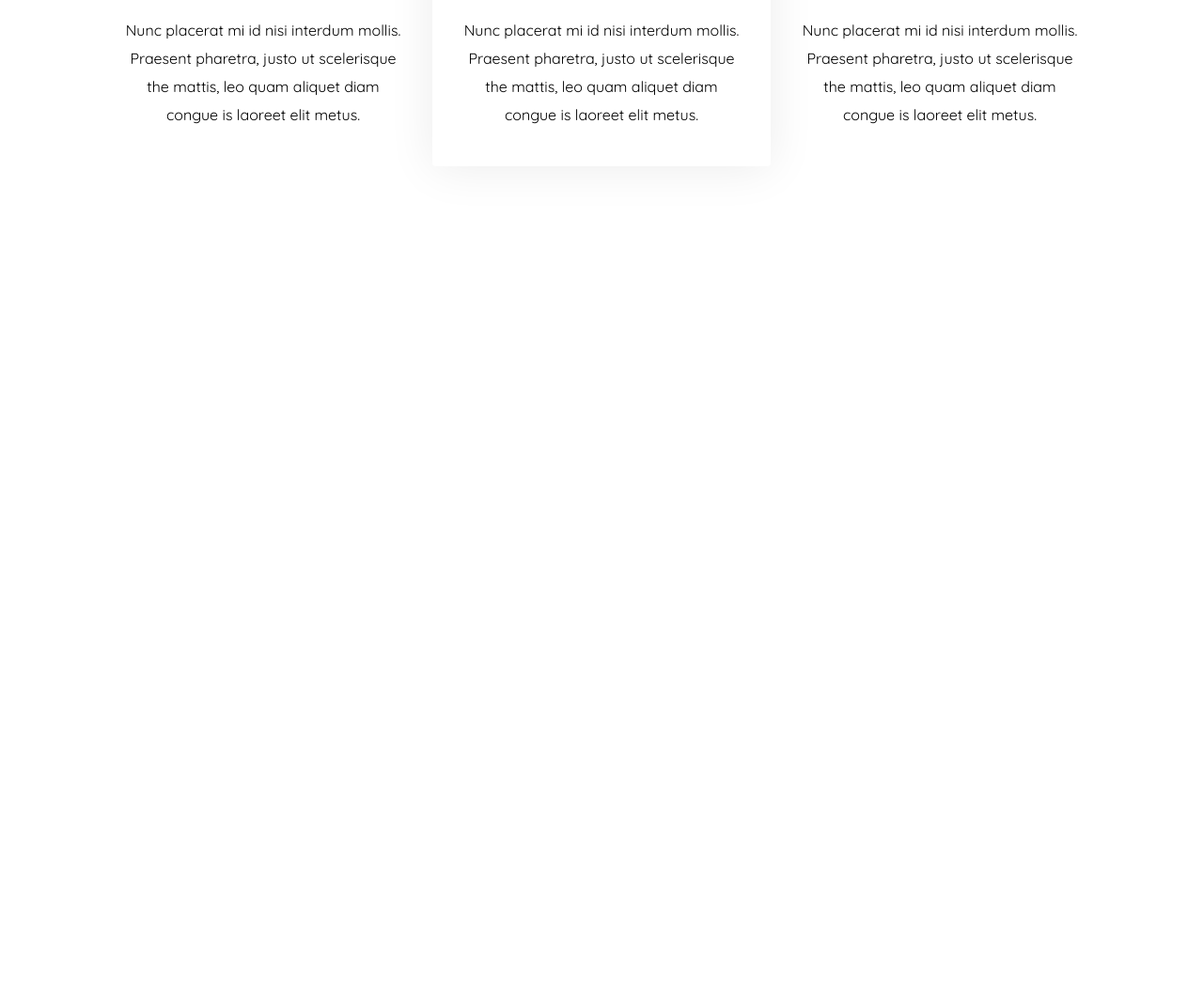
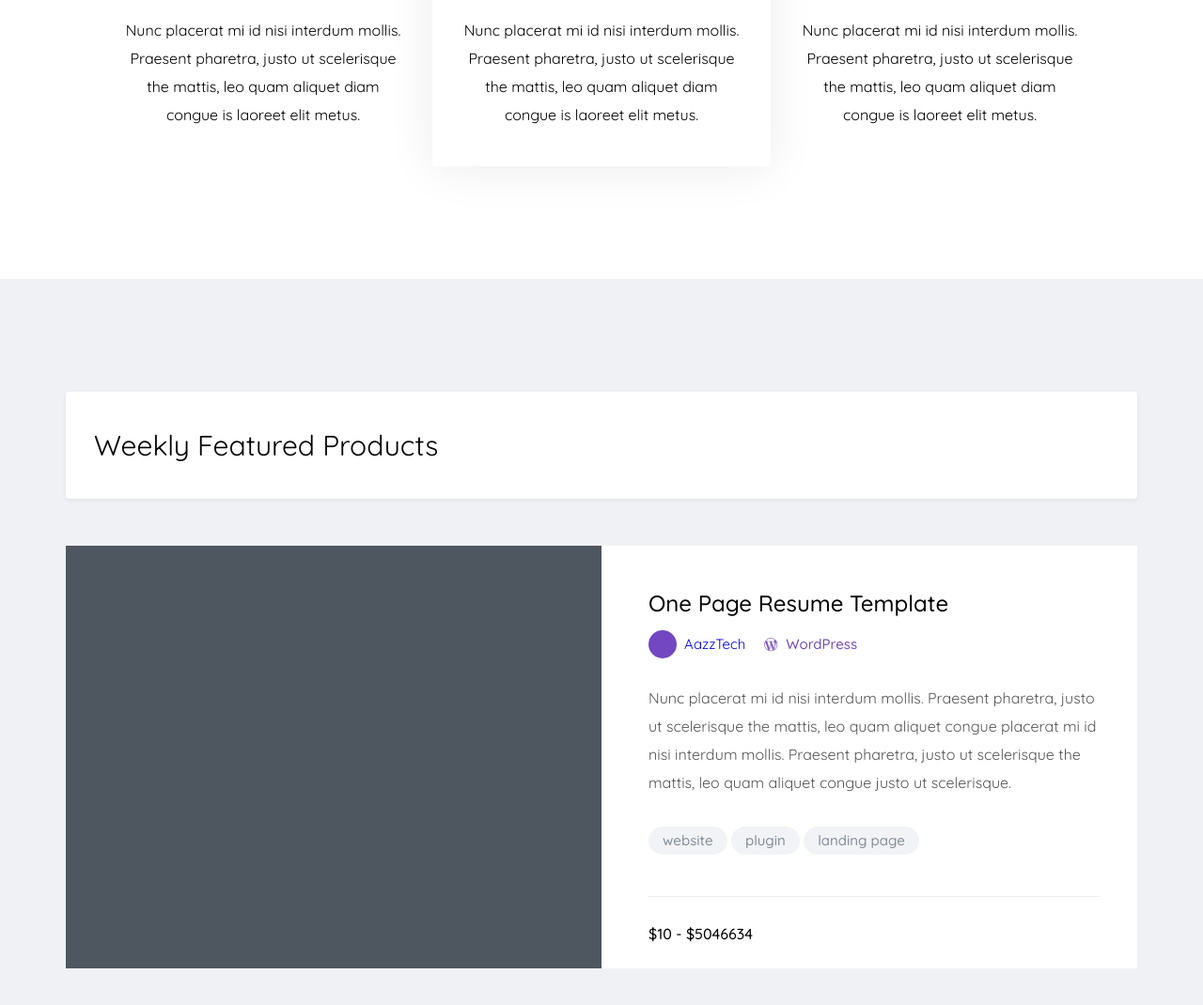
Before and after one commit to alexvas84/MartPlace, a website: page app/index.html in a window 1280 px wide. Shown: the part 1320-2390 px from the top of the page at 94% size. Before the commit the page ends 1617 px from the top, so only its background shows below. Drawn offline with nearby package versions, Linux system fonts and the light colour scheme; files that its build step writes are made by us from their sources.

Commit message:
begin weekly recent section

```diff
--- a/app/index.html
+++ b/app/index.html
@@ -66,7 +66,7 @@
 	</header>
 
 	<section class="search">
-		<div class="container-fluid">
+		<div class="container">
 			<div class="search__title">
 				<span>Create Your Own</span>Digital Product Marketplace
 			</div>
@@ -92,9 +92,10 @@
 			</div>
 		</div>
 	</section>
+
 	<selection class="advantages">
 		<div class="advantages__inner">
-			<div class="container-fluid">
+			<div class="container">
 				<div class="advantages__box">
 					<div class="advantages__item">
 						<div class="advantages__item-img" style="background-image: url(images/advantages/image1.jpg);"></div>
@@ -131,6 +132,55 @@
 		</div>
 	</selection>
 
+	<section class="featured">
+		<div class="featured__inner">
+			<div class="container">
+				<div class="featured__box">
+					<div class="featured__box-title">Weekly Featured Products</div>
+				</div>
+				<div class="featured__products">
+					<div class="featured__product-cart">
+						<a href="#" class="product-cart__img" style="background-image: url();">
+						</a>
+						<div class="product-cart__info">
+							<a href="#" class="info__title">One Page Resume Template</a>
+							<div class="info__product">
+
+								<a href="#" class="info__product-dev">
+									<span class="info__product-logo" style="background-image: url();"></span>
+									<span class="info__product-name">AazzTech</span>
+								</a>
+
+								<a href="#" class="info__product-type">
+									<span class="product-type__logo" style="background-image:url(images/cart/wp.png);">
+									</span>
+									<span class="product-type__name">WordPress</span>
+								</a>
+
+							</div>
+							<div class="info__text">
+								Nunc placerat mi id nisi interdum mollis. Praesent pharetra, justo ut scelerisque the mattis,
+								leo
+								quam aliquet congue placerat mi id nisi interdum mollis. Praesent pharetra, justo ut scelerisque
+								the mattis, leo quam aliquet congue justo ut scelerisque.
+							</div>
+							<div class="info__tags">
+								<a href="" class="info__tags-title">website</a>
+								<a href="" class="info__tags-title">plugin</a>
+								<a href="" class="info__tags-title">landing page</a>
+							</div>
+							<div class="info__price">
+								<div class="info__price-price">$10 - $50</div>
+								<div class="info__price-likes">46</div>
+								<div class="info__price-sell">634</div>
+								<div class="info__price-stars"></div>
+							</div>
+						</div>
+					</div>
+				</div>
+			</div>
+		</div>
+	</section>
 
 	<script src="https://ajax.googleapis.com/ajax/libs/jquery/3.5.1/jquery.min.js"></script>
 	<script src="js/libs.min.js"></script>
--- a/app/scss/style.scss
+++ b/app/scss/style.scss
@@ -336,7 +336,6 @@
 		display: flex;
 		justify-content: center;
 		align-items: center;
-
 	}
 
 	&__item {
@@ -372,3 +371,156 @@
 		font-weight: 400;
 	}
 }
+
+
+
+// Featured products
+
+.featured {
+	&__inner {
+		background-color: #eff1f5;
+		padding-top: 120px;
+		padding-bottom: 120px;
+	}
+
+	&__box {
+		margin-bottom: 50px;
+	}
+
+	&__box-title {
+		background-color: #fff;
+		border-radius: 4px;
+		box-shadow: 0px 2px 4px 0px rgba(108, 111, 115, 0.1);
+		font-size: 30px;
+		font-weight: 400;
+		padding-left: 30px;
+		padding-top: 40px;
+		padding-bottom: 40px;
+		padding-right: 140px;
+
+	}
+
+	&__products {}
+
+	&__product-cart {
+		display: flex;
+	}
+}
+
+.product-cart {
+
+	&__img {
+		flex: 0 1 50%;
+		min-height: 450px;
+		background-repeat: no-repeat;
+		background-position: center;
+		background-size: cover;
+		background-color: #4e5760;
+
+	}
+
+	&__info {
+		flex: 0 1 50%;
+		padding: 48px 40px 24px 50px;
+		background-color: #fff;
+	}
+}
+
+.info {
+	&__title {
+		font-size: 24px;
+		font-weight: 500;
+		margin-bottom: 14px;
+		color: #000;
+	}
+
+	&__product {
+		margin-bottom: 27px;
+		display: flex;
+		align-items: center;
+
+	}
+
+	&__product-dev {
+		display: flex;
+		align-items: center;
+	}
+
+	&__product-type {
+		display: flex;
+		align-items: center;
+		margin-left: 20px;
+	}
+
+	&__text {
+		font-size: 16px;
+		font-weight: 400;
+		line-height: 30px;
+		color: #555555;
+		margin-bottom: 32px;
+	}
+
+	&__tags {
+		margin-bottom: 44px;
+	}
+
+	&__tags-title {
+		font-size: 15px;
+		line-height: 30px;
+		color: #868c96;
+		background-color: #f1f3f6;
+		border-radius: 15px;
+		padding-left: 15px;
+		padding-right: 15px;
+	}
+
+	&__price {
+		border-top: 1px solid #ececec;
+		padding-top: 30px;
+		display: flex;
+		justify-content: space-between;
+
+	}
+
+	&__price-price {}
+
+	&__price-likes {}
+
+	&__price-sell {
+		margin-right: auto;
+	}
+
+	&__price-stars {}
+}
+
+.product-type__logo {
+	width: 15px;
+	height: 15px;
+	background-repeat: no-repeat;
+	background-position: center;
+	background-size: contain;
+}
+
+.product-type__name {
+	font-size: 15px;
+	line-height: 30px;
+	color: #7347c1;
+	margin-left: 8px;
+}
+
+.info__product-logo {
+	width: 30px;
+	height: 30px;
+	background-repeat: no-repeat;
+	background-size: cover;
+	background-position: center;
+	background-color: #7347c1;
+	border-radius: 50%;
+}
+
+.info__product-name {
+	margin-left: 8px;
+	font-size: 15px;
+	font-weight: 400;
+	line-height: 30px;
+}
```
Also changed, not shown: app/images/cart/WP.png (added).
